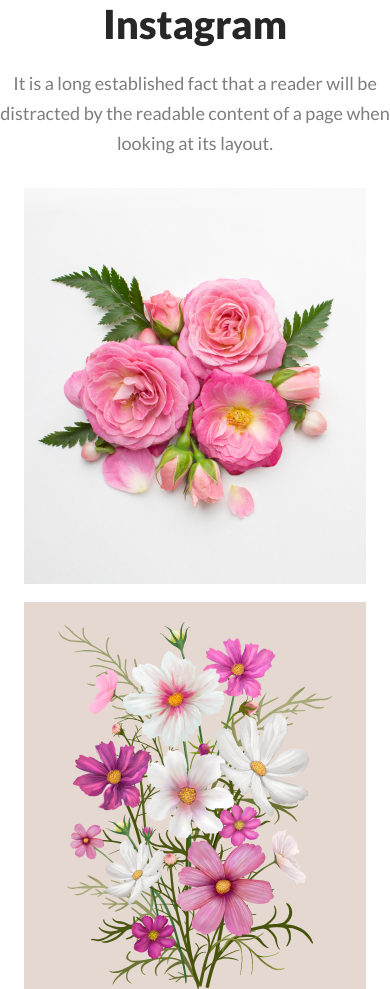
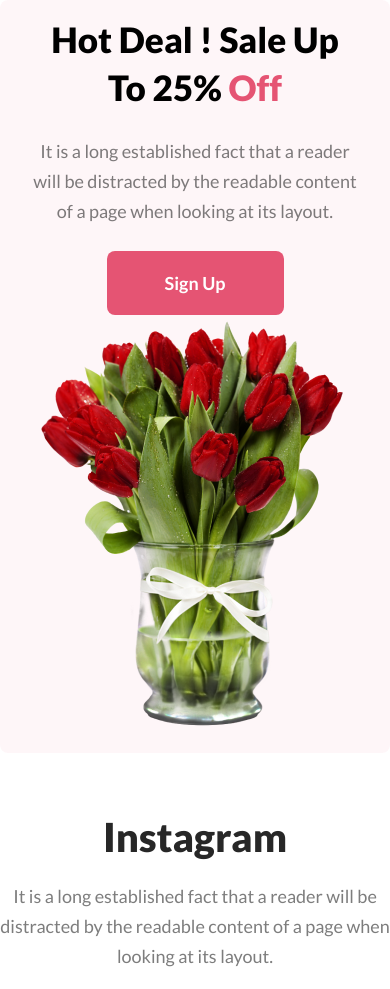
Before and after one commit to mahmudul35/responsive-online-flower-shop, a plain HTML site: page index.html in a window 390 px wide. Shown: the top 989 px of the page. Drawn offline with Linux system fonts and the light colour scheme.

Commit message:
make responsive hot deal section for mobile devices

```diff
--- a/index.html
+++ b/index.html
@@ -64,7 +64,7 @@
         </section>
       </section>
 
-      <section class="hot-deal hide">
+      <section class="hot-deal">
         <div class="hot-deal-content">
           <h1>Hot Deal ! Sale Up To 25% <span>Off</span></h1>
           <p class="description">
--- a/style/style.css
+++ b/style/style.css
@@ -350,6 +350,22 @@ footer {
 
 /* Responsive for mobile devices */
 @media screen and (max-width: 576px) {
+  /* Hot deal section */
+  .hot-deal {
+    width: 100%;
+    height: auto;
+    flex-direction: column;
+    margin-bottom: 60px;
+    padding: 15px;
+  }
+  .hot-deal-content {
+    width: 90%;
+  }
+  .hot-deal-content h1 {
+    font-size: 35px;
+    text-align: center;
+  }
+
   /* instagram section */
   .instagram-section {
     width: 100%;
```
